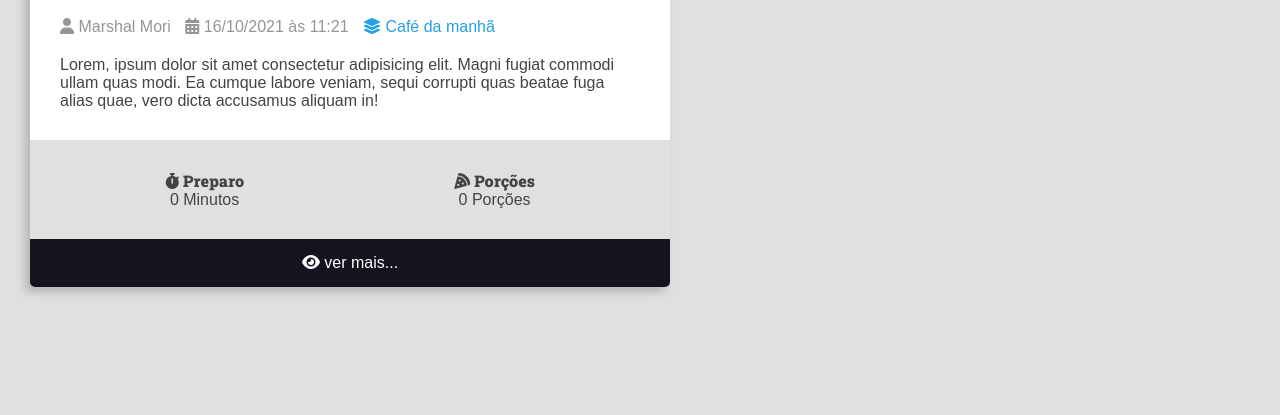
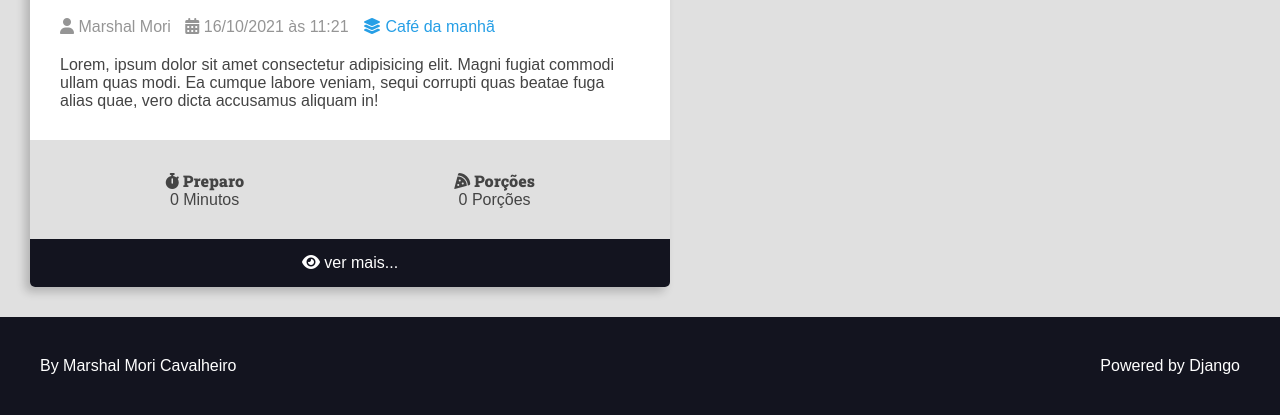
Before and after one commit to marshalmori/django-recipes, a Django app: template recipes/templates/recipes/pages/home.html in a window 1280 px wide. Shown: the part 722-1137 px from the top of the page. Before the commit the page ends 1017 px from the top, so only its background shows below. Run offline with Django 4.2, Linux system fonts and the light colour scheme; the template is opened without the code that fills it, so the values that code supplies are empty; grey boxes labelled with a size stand in for pictures from a placeholder-image service; parts of the project's set-up code (start-up, migrations or seed data) failed here and were passed over; some libraries are stand-ins or nearby versions.

Commit message:
Adicionar o footer

```diff
--- /dev/null
+++ b/recipes/templates/recipes/partials/footer.html
@@ -0,0 +1,9 @@
+<footer class="main-footer">
+    <div class="developer">
+      <a href="https://twitter.com/marshalmori" target="_blank" rel="noreferrer noopener">By Marshal Mori Cavalheiro</a>
+    </div>
+
+    <div class="powered">
+      <a href="https://twitter.com/marshalmori" target="_blank" rel="noreferrer noopener">Powered by Django</a>
+    </div>
+  </footer>
--- a/recipes/templates/recipes/partials/head.html
+++ b/recipes/templates/recipes/partials/head.html
@@ -260,5 +260,24 @@
         .recipe-footer a:hover {
             filter: brightness(2)
         }
+
+        .main-footer {
+            display: flex;
+            align-items: center;
+            justify-content: space-between;
+            background: var(--color-primary-dark);
+            color: var(--color-white);
+            padding: var(--spacing-gutter-large);
+        }
+
+        .main-footer a {
+            color: var(--color-white);
+            text-decoration: none;
+            transition: all 300ms ease-in-out;
+        }
+
+        .main-footer a:hover {
+            filter: brightness(.8);
+        }
     </style>
 </head>
--- /dev/null
+++ b/recipes/templates/recipes/partials/recipe.html
@@ -0,0 +1,61 @@
+<div class="recipe recipe-list-item">
+    <div class="recipe-cover">
+        <img src="https://placehold.co/1280x720/269fe6/FFF" alt="Temporário">
+    </div>
+    <div class="recipe-title-container">
+        <h2 class="recipe-title">Lorem ipsum dolor sit amet.</h2>
+    </div>
+
+
+    <div class="recipe-title-container">
+        <h2 class="recipe-title">Lorem ipsum dolor sit amet.</h2>
+    </div>
+
+    <div class="recipe-author">
+        <span class="recipe-author-item">
+            <i class="fas fa-user"></i>
+            Marshal Mori
+        </span>
+        <span class="recipe-author-item">
+            <i class="fas fa-calendar-alt"></i>
+            16/10/2021 às 11:21
+        </span>
+        <span class="recipe-author-item">
+            <a href="/recipes/category/cafe-da-manha/">
+                <i class="fas fa-layer-group"></i>
+                <span>Café da manhã</span>
+            </a>
+        </span>
+    </div>
+
+    <div class="recipe-content">
+        <p>Lorem, ipsum dolor sit amet consectetur adipisicing elit. Magni fugiat commodi ullam quas modi.
+            Ea cumque labore veniam, sequi corrupti quas beatae fuga alias quae, vero dicta accusamus
+            aliquam in!
+        </p>
+    </div>
+
+    <div class="recipe-meta-container">
+        <div class="recipe-meta recipe-preparation">
+            <h3 class="recipe-meta-title"><i class="fas fa-stopwatch"></i> Preparo</h3>
+            <div class="recipe-meta-text">
+                0 Minutos
+            </div>
+        </div>
+        <div class="recipe-meta recipe-servings">
+            <h3 class="recipe-meta-title"><i class="fas fa-pizza-slice"></i> Porções</h3>
+            <div class="recipe-meta-text">
+                0 Porções
+            </div>
+        </div>
+    </div>
+
+    <footer class="recipe-footer">
+        <a class="recipe-read-more button button-dark button-full-width" href="/recipes/3/">
+            <i class="fas fa-eye"></i>
+            <span>ver mais...</span>
+        </a>
+    </footer>
+
+
+</div>
```
Also changed, not shown: recipes/templates/recipes/pages/home.html (+3 -62 lines).
